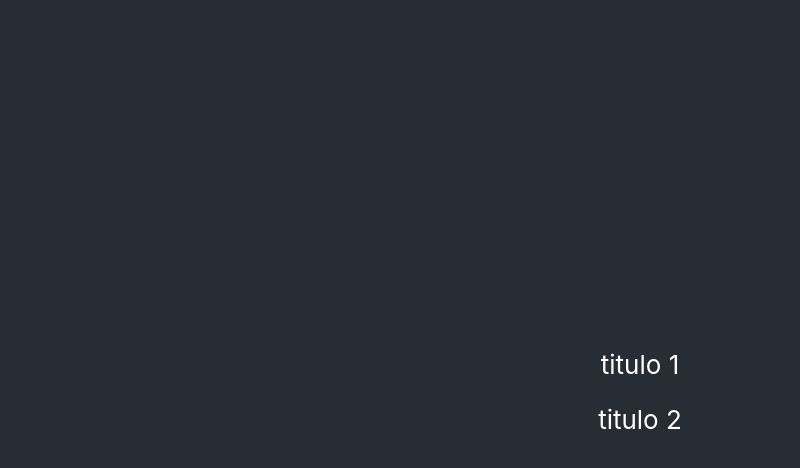
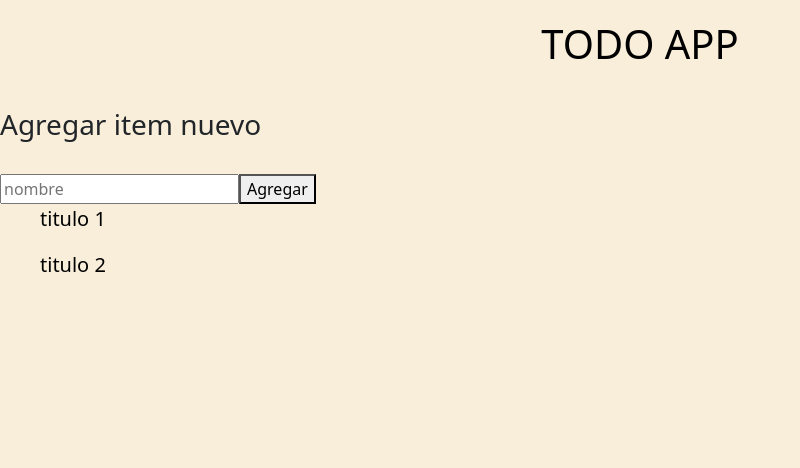
Before and after one commit to tomasnicolucci/TODOApp, a React (Create React App) app in the folder Frontend/: page / in a window 1280 px wide. Shown: the top 468 px of the page, without its empty margins (0-800 px from the left). Built offline with nearby package versions, Linux system fonts and the light colour scheme; the HTML template or start-up script is replaced by a standard one.

Commit message:
cambios en estilos

```diff
--- a/Frontend/src/App.css
+++ b/Frontend/src/App.css
@@ -1,38 +1,20 @@
-.App {
-  text-align: center;
+html{
+  background-color: #f8eed9;
 }
 
-.App-logo {
-  height: 40vmin;
-  pointer-events: none;
+div {
+  background-color: #f8eed9;
 }
 
-@media (prefers-reduced-motion: no-preference) {
-  .App-logo {
-    animation: App-logo-spin infinite 20s linear;
-  }
+p {
+  color: black;
+  font-size: 20px;
+  margin-left: 20px;
 }
 
-.App-header {
-  background-color: #282c34;
-  min-height: 100vh;
-  display: flex;
-  flex-direction: column;
-  align-items: center;
-  justify-content: center;
-  font-size: calc(10px + 2vmin);
-  color: white;
+.titulo{
+  color: black;
+  text-align: center;
+  margin-top: 20px;
+  margin-bottom: 40px;
 }
-
-.App-link {
-  color: #61dafb;
-}
-
-@keyframes App-logo-spin {
-  from {
-    transform: rotate(0deg);
-  }
-  to {
-    transform: rotate(360deg);
-  }
-}
--- a/Frontend/src/App.js
+++ b/Frontend/src/App.js
@@ -1,17 +1,22 @@
-
 import './App.css';
-import Item from './Item';
+import Item from './components/Item/Item';
 import itemsJson from './items.json';
+import 'bootstrap/dist/css/bootstrap.css';
 
 function App() {
   let items = itemsJson;
   return (
-    <div className="App">
-      <header className="App-header">
-        {items.map(item =>
-          <Item title={item.title}></Item>
-        )}
-      </header>
+    <div>
+        <h1 className="titulo">TODO APP</h1>
+
+        <h3>Agregar item nuevo</h3> <br/>
+        <input type='text' placeholder='nombre'></input>
+        <button>Agregar</button>
+        <p>
+          {items.map(item =>
+              <Item title={item.title}></Item>
+          )}
+        </p>
     </div>
   );
 }
```
Also changed, not shown: Frontend/src/components/Item/Item.jsx (renamed from Frontend/src/Item.js).
